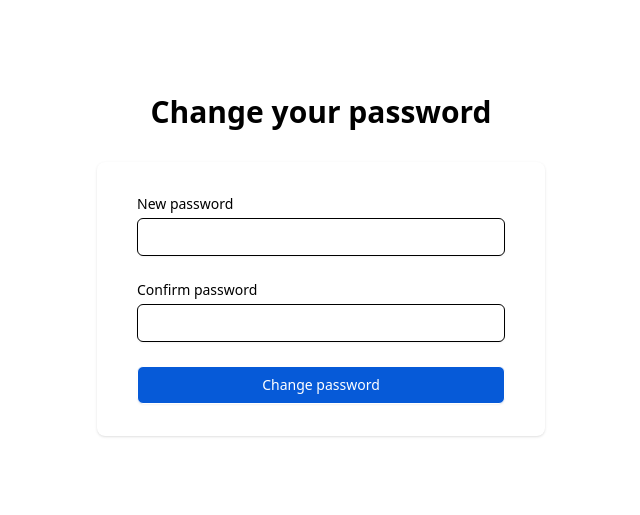
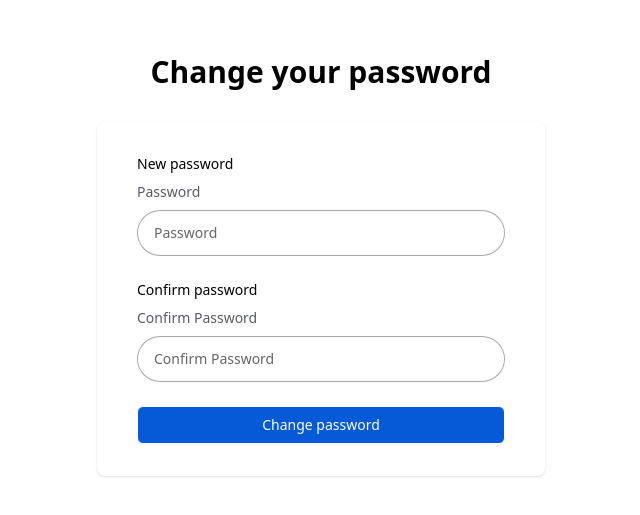
Before and after one commit to Abi-shk/LearnShareCode, a React (Create React App) app: page /change-password/1/1 in a window 1280 px wide. Shown: the part 147-662 px from the top of the page, without its empty margins (319-959 px from the left). Built offline with nearby package versions, Linux system fonts and the light colour scheme.

Commit message:
edited components

```diff
--- a/src/pages/ChangePasswordPage.jsx
+++ b/src/pages/ChangePasswordPage.jsx
@@ -1,37 +1,49 @@
 import React, { useState } from 'react';
 import { useParams } from "react-router-dom";
 import { apiRequest } from '../utils';
+import { useForm } from "react-hook-form";
+import { TextInput } from '../components';
+
 
 const ChangePasswordPage = () => {
-  const [password, setPassword] = useState('');
-  const [confirmPassword, setConfirmPassword] = useState('');
   const [error, setError] = useState('');
   const [isPasswordChanged, setIsPasswordChanged] = useState(false);
   const params = useParams();
-  const handleSubmit = async (e) => {
 
-    e.preventDefault();
-    const data = {
-      userId : params.id,
-      token  : params.token,
-      password : confirmPassword,
+  const {
+    register,
+    handleSubmit,
+    getValues,
+    formState: { errors },
+  } = useForm({
+    mode: "onChange",
+  });
+
+  const onSubmit = async (data) => {
+
+    const body = {
+      userId: params.id,
+      token: params.token,
+      password: data.confirmPassword,
     }
+
+    console.log(body)
     try {
 
       const res = await apiRequest({
         url: "/users/reset-password",
-        data: data,
+        data: body,
         method: "POST",
       })
       console.log(res)
-      if(!res.ok){
+      if (!res.ok) {
         setError(res.message)
       }
     }
 
-      catch{
+    catch {
 
-      }
+    }
     setIsPasswordChanged(true);
 
   };
@@ -45,21 +57,23 @@ const ChangePasswordPage = () => {
       <div className="mt-8 sm:mx-auto sm:w-full sm:max-w-md">
         <div className="bg-white py-8 px-4 shadow sm:rounded-lg sm:px-10">
           {!isPasswordChanged ? (
-            <form className="space-y-6" onSubmit={handleSubmit}>
+            <form className="space-y-6" onSubmit={handleSubmit(onSubmit)}>
               <div>
                 <label htmlFor="password" className="block text-sm font-medium text-gray-700">
                   New password
                 </label>
                 <div className="mt-1">
-                  <input
-                    id="password"
-                    name="password"
-                    type="password"
-                    autoComplete="new-password"
-                    required
-                    value={password}
-                    onChange={(e) => setPassword(e.target.value)}
-                    className="appearance-none block w-full px-3 py-2 border rounded-md shadow-sm placeholder-gray-400 focus:outline-none focus:ring-indigo-500 focus:border-indigo-500 sm:text-sm"
+                  <TextInput
+                    name='password'
+                    label='Password'
+                    placeholder='Password'
+                    type='password'
+                    styles='w-full rounded-full'
+                    labelStyle='ml-2'
+                    register={register("password", {
+                      required: "Password is required!",
+                    })}
+                    error={errors.password ? errors.password?.message : ""}
                   />
                 </div>
               </div>
@@ -69,19 +83,29 @@ const ChangePasswordPage = () => {
                   Confirm password
                 </label>
                 <div className="mt-1">
-                  <input
-                    id="confirmPassword"
-                    name="confirmPassword"
-                    type="password"
-                    autoComplete="new-password"
-                    required
-                    value={confirmPassword}
-                    onChange={(e) => setConfirmPassword(e.target.value)}
-                    className="appearance-none block w-full px-3 py-2 border rounded-md shadow-sm placeholder-gray-400 focus:outline-none focus:ring-indigo-500 focus:border-indigo-500 sm:text-sm"
+                  <TextInput
+                    name='confirmPassword'
+                    label='Confirm Password'
+                    placeholder='Confirm Password'
+                    type='password'
+                    styles='w-full rounded-full'
+                    labelStyle='ml-2'
+                    register={register("confirmPassword", {
+                      validate: (value) => {
+                        const { password } = getValues();
+                        if (password != value) {
+                          return "Passwords do no match";
+                        }
+                      },
+                    })}
+                    error={
+                      errors.confirmPassword && errors.confirmPassword.type === "validate"
+                        ? errors.confirmPassword?.message
+                        : ""
+                    }
                   />
                 </div>
               </div>
-
               <div>
                 <button
                   type="submit"
@@ -93,7 +117,7 @@ const ChangePasswordPage = () => {
             </form>
           ) : (
             <div>
-              <p className={`text-xl ${error? "text-[#ff4f4f]": "text-[#4cff70]"} font-bold text-gray-500 text-center`}>{error ? error : "Your password has been successfully changed."}</p>
+              <p className={`text-xl ${error ? "text-[#ff4f4f]" : "text-[#4cff70]"} font-bold text-gray-500 text-center`}>{error ? error : "Your password has been successfully changed."}</p>
             </div>
           )}
         </div>
--- a/src/pages/emailVerified.jsx
+++ b/src/pages/emailVerified.jsx
@@ -1,17 +1,20 @@
 import React, { useEffect, useState } from 'react'
 import { CustomButton } from '../components'
-import { useParams } from "react-router-dom";
+import { Link, useParams } from "react-router-dom";
 import { apiRequest } from '../utils';
+import { FaTruckLoading } from 'react-icons/fa';
 
 
 const EmailVerified = () => {
     const params = useParams();
     const [message, setMessage] = useState("")
+    const [loading, setLoading] = useState(true)
     const [isVerified, setIsVerified] = useState()
-    const {token,id}=params
+    const { token, id } = params
 
     useEffect(() => {
         (async () => {
+
             try {
                 const res = await apiRequest({
                     url: `/users/verify/${id}/${token}`,
@@ -19,7 +22,7 @@ const EmailVerified = () => {
                     method: "GET",
                 })
                 console.log(res)
-                if(res.message){
+                if (res.message) {
                     setIsVerified(true)
                     setMessage(res.message)
                 }
@@ -27,6 +30,7 @@ const EmailVerified = () => {
                     setIsVerified(false)
                     setMessage(res.message)
                 }
+                setLoading(false)
             }
             catch {
 
@@ -35,24 +39,33 @@ const EmailVerified = () => {
     }, [])
 
     return (
+        loading ? (
+            <div>
+                <FaTruckLoading className='h-24 w-24 animate-spin'/>
+            </div>
+        ) : (
 
             <div className='w-full h-screen flex justify-center items-center '>
-            {isVerified ?
+                {
+                    isVerified ?
 
                         <div className='w-1/2 h-1/3 flex flex-col gap-5 justify-center items-center m-5 '>
-                    <h1 className='text-4xl text-[#07ee0b] font-bold'>{message}</h1>
+                            <h1 className='text-4xl text-[#07ee0b] font-bold'>{message}</h1 >
                             <p className='text-xl text-black'>You can login to your account now</p>
+                            <Link to={"/login"}>
                                 <CustomButton
-                        type='submit'
+                                    type='button'
                                     containerStyles={`inline-flex justify-center h-12 rounded-md bg-blue px-8 py-3 text-sm font-medium text-white outline-none`}
                                     title='Click here to Login' />
-                </div> :
+                            </Link>
+                        </div > :
                         <div className='w-1/2 h-1/3 flex flex-col gap-5 justify-center items-center m-5 '>
                             <h1 className='text-4xl text-[#ee0707] font-bold'>Email verification failed</h1>
                             <p className='text-2xl text-black'>{message}</p>
                         </div>
                 }
-        </div>
+            </div >
+        )
 
 
 
```
Also changed, not shown: 1 other file (tests, documents, lock files or other folders). Lines whose indentation alone changed are shown as unchanged.
